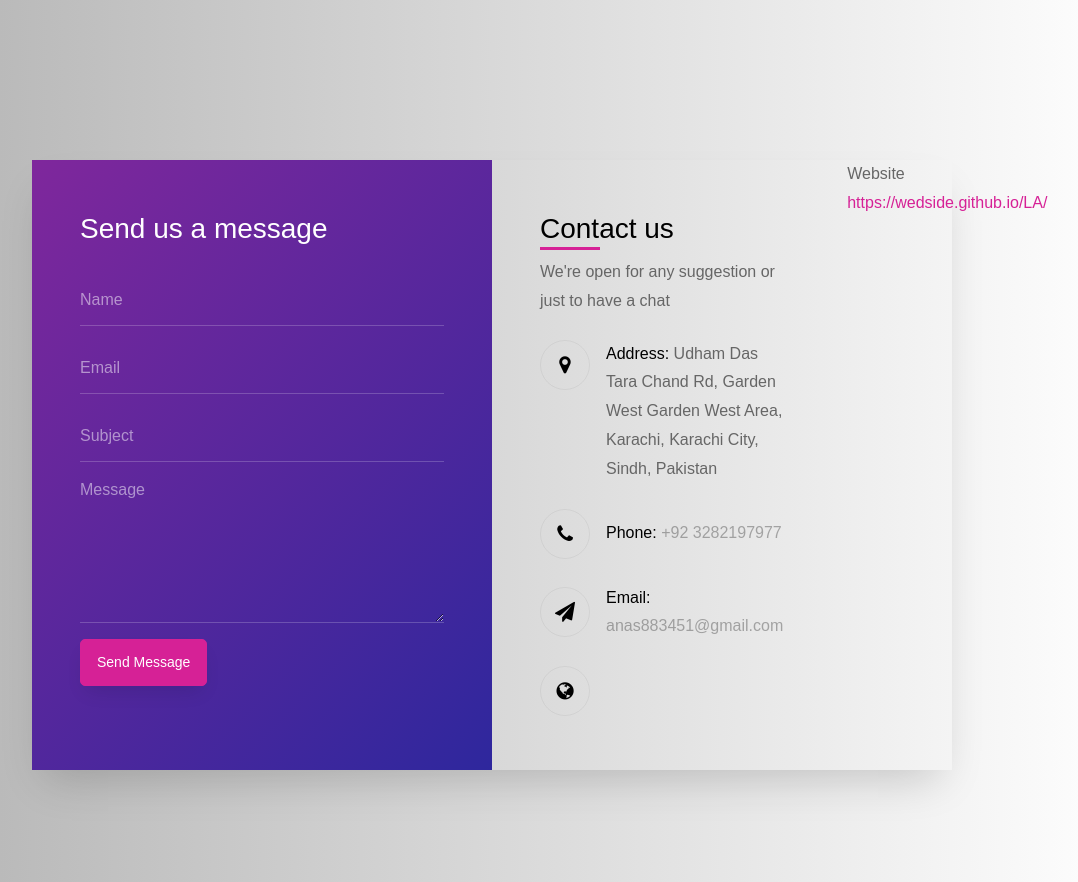
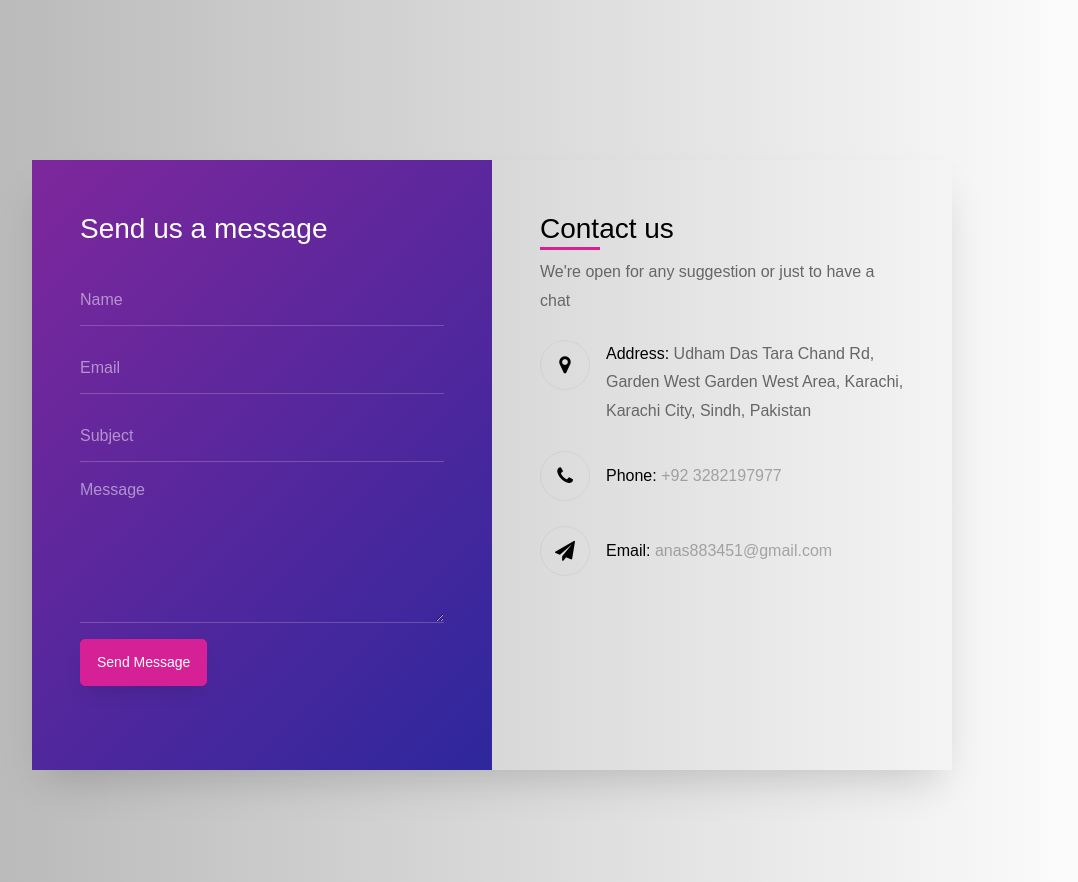
Before and after one commit to wedside/anas, a plain HTML site: page contact-form-04/index.html in a window 1280 px wide. Shown: the whole page, without its empty margins (148-1226 px from the left). Drawn offline with Linux system fonts and the light colour scheme.

Commit message:
Update index.html

```diff
--- a/contact-form-04/index.html
+++ b/contact-form-04/index.html
@@ -95,15 +95,7 @@
 					            <p><span>Email:</span> <a href="mailto:info@yoursite.com">anas883451@gmail.com</a></p>
 					          </div>
 				          </div>
-				        	<div class="dbox w-100 d-flex align-items-center">
-				        		<div class="icon d-flex align-items-center justify-content-center">
-				        			<span class="fa fa-globe"></span>
-				        		</div>
-				          </div>
-			          </div>
-										<div class="text pl-3">
-					            <p><span>Website</span> <a href="#">https://wedside.github.io/LA/</a></p>
-					          </div>
+
 							</div>
 						</div>
 					</div>
```
